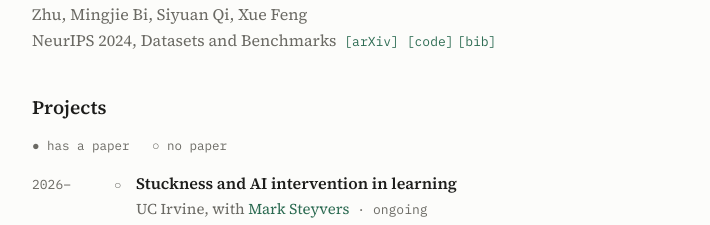
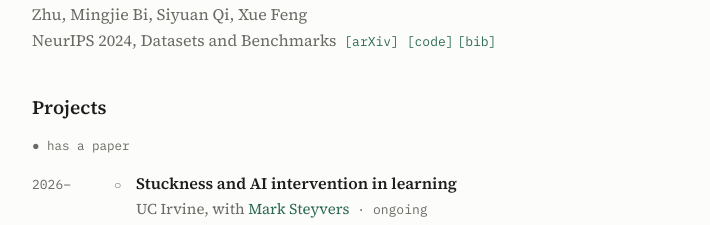
Before and after one commit to HaoLiu4391/personal-website, a Next.js app: page /personal-website/ in a window 1280 px wide. Shown: the part 1601-1826 px from the top of the page, without its empty margins (278-988 px from the left). Built offline with nearby package versions, Linux system fonts and the light colour scheme.

Commit message:
Drop the no-paper label from the project legend

```diff
--- a/app/page.tsx
+++ b/app/page.tsx
@@ -122,7 +122,7 @@ export default function Home() {
 
       <section id="projects">
         <h2>Projects</h2>
-        <p className="legend">● has a paper &nbsp;&nbsp;○ no paper</p>
+        <p className="legend">● has a paper</p>
         <ol className="projects">
           {PROJECTS.map((p) => (
             <ProjectItem key={p.title} p={p} />
```
